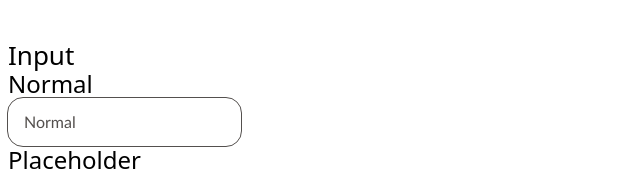
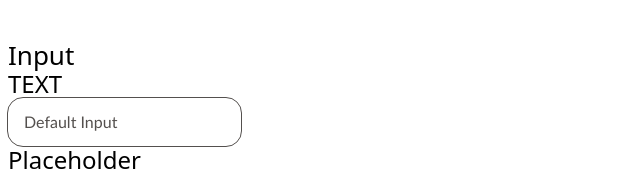
Before and after one commit to Icarus1223/Creato-Nextjs, a Next.js app: page / in a window 1280 px wide. Shown: the part 390-561 px from the top of the page, without its empty margins (0-640 px from the left). Built offline with nearby package versions, Linux system fonts and the light colour scheme.

Commit message:
Input Component Update

```diff
--- a/pages/index.tsx
+++ b/pages/index.tsx
@@ -20,8 +20,8 @@ export default function Home() {
       <h1 className="font-extrabold">Extra Bold</h1>
       <br /><br />
       <h1>Input</h1>
-      <h2>Normal</h2>
-      <input type="text" defaultValue="Normal" />
+      <h2>TEXT</h2>
+      <input type="text" defaultValue="Default Input" />
       <h2>Placeholder</h2>
       <input type="text" placeholder="Placeholder" />
       <h2>Disabled with Text</h2>
@@ -64,8 +64,10 @@ export default function Home() {
         <ContainerButton.PrimaryButton disabled value="Primary Button"></ContainerButton.PrimaryButton>
         <ContainerButton.SecondaryButton disabled value="Secondary Button"></ContainerButton.SecondaryButton>
       </div>
-      <ContainerButton.PrimaryButton value="Primary Button"><Icon icon="close" /></ContainerButton.PrimaryButton>
-      <ContainerButton.SecondaryButton value="Secondary Button"><Icon icon="close" /></ContainerButton.SecondaryButton>
+      <div className="flex">
+        <ContainerButton.PrimaryButton value="Primary Button"><Icon icon="close" /></ContainerButton.PrimaryButton>
+        <ContainerButton.SecondaryButton value="Secondary Button"><Icon icon="close" /></ContainerButton.SecondaryButton>
+      </div>
     </div>
   );
 }
--- /dev/null
+++ b/src/components/Input/BaseInput.tsx
@@ -0,0 +1,10 @@
+export type IBaseInputProps = React.DetailedHTMLProps<
+    React.InputHTMLAttributes<HTMLInputElement>,
+    HTMLInputElement
+>;
+
+function BaseInput({ className, children, ...props }: IBaseInputProps) {
+    return <input className="" {...props}/>
+}
+
+export default BaseInput
--- /dev/null
+++ b/src/components/Input/NumberInput.tsx
@@ -0,0 +1,11 @@
+import BaseInput, { IBaseInputProps } from "./BaseInput";
+
+interface BaseNumberInputProps extends IBaseInputProps {
+    value: number
+}
+
+function NumberInput(props: BaseNumberInputProps) {
+    return <BaseInput {...props} />
+}
+
+export default NumberInput
--- /dev/null
+++ b/src/components/Input/TextInput.tsx
@@ -0,0 +1,11 @@
+import BaseInput, { IBaseInputProps } from "./BaseInput";
+
+interface BaseTextInputProps extends IBaseInputProps {
+    value: string
+}
+
+function TextInput(props: BaseTextInputProps) {
+    return <BaseInput {...props} />
+}
+
+export default TextInput
--- /dev/null
+++ b/src/components/Input/index.tsx
@@ -0,0 +1,5 @@
+
+
+export const Input = {
+
+}
```
